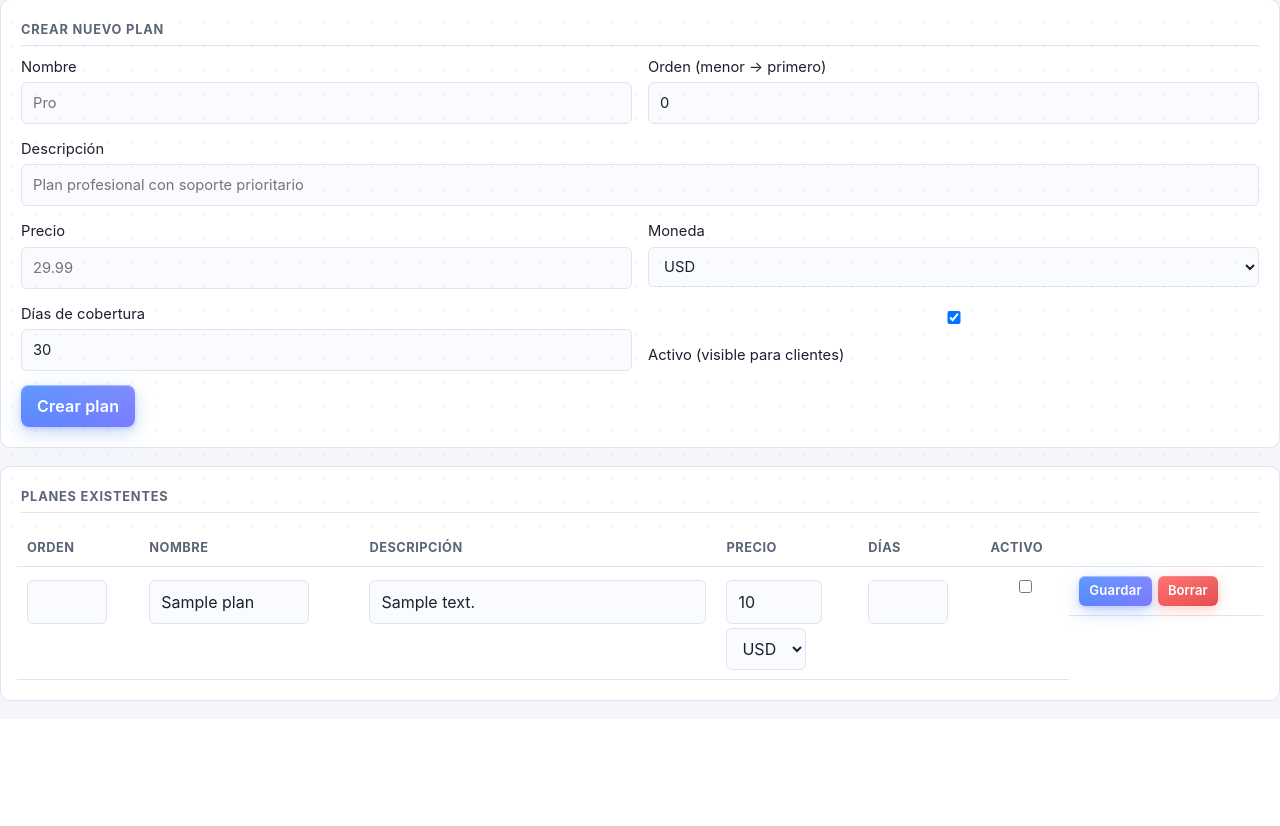
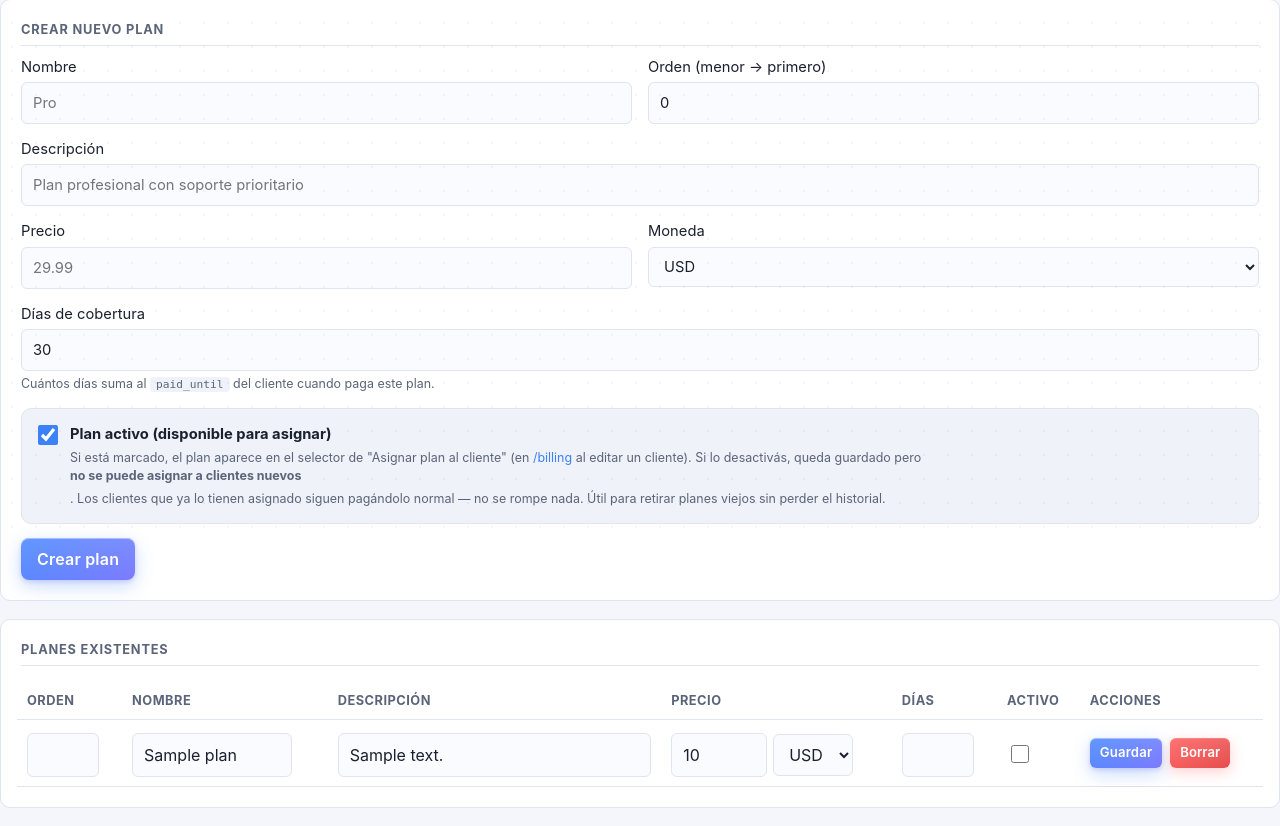
Before and after one commit to mtandazo35/monitor-maat-pro, a FastAPI app: template web/app/templates/plans_settings.html in a window 1280 px wide. Shown: the part 253-1079 px from the top of the page. Before the commit the page ends 954 px from the top, so only its background shows below. Run offline with FastAPI, Linux system fonts and the light colour scheme; the template is opened without the code that fills it: most values are stand-ins (such as "Sample title", 1, 10 or a date in 2020); parts of the project's set-up code (start-up, migrations or seed data) failed here and were passed over.

Commit message:
ui: explicar checkboxes (Plans Activo + Network HTTPS) + alinear tabla planes
Cambios pedidos:

1. Tabla 'Planes existentes' - moneda al lado del precio:
   El input price + select currency caian en filas separadas porque la
   celda no tenia flex/inline layout. Fix:
   - <div style='display:inline-flex;gap:6px;align-items:center;flex-wrap:nowrap'>
     envuelve precio + moneda → quedan lado a lado siempre
   - vertical-align:middle en todos los <td> de la tabla
   - Checkbox Activo: ahora 18x18px centrado con accent-color del tema
     en vez de label con flex que se rompia
   - Botones Guardar+Borrar: tambien envueltos en inline-flex con gap:8px
   - <th> ultimo column ahora dice 'Acciones' en vez de vacio

2. Checkbox 'Activo (visible para clientes)' del form Crear plan:
   Antes: checkbox suelto sin contexto, mal alineado.
   Ahora: .toggle-card (caja con borde y bg) que contiene:
   - Checkbox 20x20 con accent-color
   - Label fuerte: 'Plan activo (disponible para asignar)'
   - Descripcion larga: que pasa si lo desactivas (no se asigna a nuevos
     clientes pero los que ya lo tienen siguen pagandolo, util para
     retirar planes viejos sin perder historial)

3. Checkbox 'Mostrar URLs como HTTPS' en /settings/network:
   Mismo tratamiento toggle-card con descripcion clara:
   - 'Servir el panel y los tenants con HTTPS'
   - Explica que activado es lo recomendado, Caddy emite certs LE,
     y solo desactivar para dev local con HTTP

4. CSS .toggle-card global agregado a styles.css:
   Background panel-alt + border + padding 14x16, checkbox 20x20 con
   align-items:flex-start (texto puede ser largo y se alinea desde
   arriba). Reusable en cualquier futuro toggle.

5. Bonus: 'Dias de cobertura' del form Crear plan ahora tiene small
   helper explicando que suma al paid_until cuando se cobra el plan.

```diff
--- a/web/app/static/styles.css
+++ b/web/app/static/styles.css
@@ -344,6 +344,32 @@ label small {
   .smtp-grid,
   .form-grid-2 { grid-template-columns: 1fr; }
 }
+
+/* === Toggle card: checkbox grande con label + descripcion visible === */
+.toggle-card {
+  background: var(--panel-alt);
+  border: 1px solid var(--border);
+  border-radius: 10px;
+  padding: 14px 16px;
+  margin: 14px 0 4px;
+}
+.toggle-row {
+  display: flex;
+  align-items: flex-start;
+  gap: 12px;
+  margin: 0;
+  cursor: pointer;
+}
+.toggle-row input[type="checkbox"] {
+  width: 20px; height: 20px;
+  margin: 2px 0 0;
+  flex-shrink: 0;
+  cursor: pointer;
+  accent-color: var(--accent);
+}
+.toggle-text { flex: 1; min-width: 0; }
+.toggle-text strong { display: block; margin-bottom: 4px; }
+.toggle-text small { display: block; line-height: 1.5; }
 
 .form-section {
   font-size: .8rem;
--- a/web/app/templates/plans_settings.html
+++ b/web/app/templates/plans_settings.html
@@ -45,16 +45,28 @@
         </select>
       </label>
     </div>
-    <div class="form-grid-2">
     <label>Días de cobertura
       <input name="days" type="number" min="1" required value="30">
+      <small class="muted">Cuántos días suma al <code>paid_until</code> del cliente cuando paga este plan.</small>
     </label>
-      <label class="row" style="align-items:center;gap:8px">
+
+    <div class="toggle-card">
+      <label class="toggle-row">
         <input type="checkbox" name="is_active" value="1" checked>
-        <span>Activo (visible para clientes)</span>
+        <span class="toggle-text">
+          <strong>Plan activo (disponible para asignar)</strong>
+          <small class="muted">
+            Si está marcado, el plan aparece en el selector de "Asignar plan al cliente"
+            (en <a href="/billing">/billing</a> al editar un cliente). Si lo desactivás,
+            queda guardado pero <strong>no se puede asignar a clientes nuevos</strong>.
+            Los clientes que ya lo tienen asignado siguen pagándolo normal — no se rompe nada.
+            Útil para retirar planes viejos sin perder el historial.
+          </small>
+        </span>
       </label>
     </div>
-    <div class="row">
+
+    <div class="row" style="margin-top:14px">
       <button type="submit" class="primary">Crear plan</button>
     </div>
   </form>
@@ -67,41 +79,43 @@
   {% else %}
     {# Desktop: tabla con inputs inline #}
     <div class="desktop-only tbl-wrap">
-      <table class="tbl">
+      <table class="tbl plans-tbl">
         <thead>
           <tr>
             <th>Orden</th><th>Nombre</th><th>Descripción</th>
-            <th>Precio</th><th>Días</th><th>Activo</th><th></th>
+            <th>Precio</th><th>Días</th><th>Activo</th><th>Acciones</th>
           </tr>
         </thead>
         <tbody>
           {% for p in plans %}
           <tr>
             <form method="post" action="/settings/plans/{{ p.id }}/edit">
-              <td><input type="number" name="sort_order" value="{{ p.sort_order }}" style="width:5em"></td>
-              <td><input name="name" value="{{ p.name }}" required maxlength="40" style="width:10em"></td>
-              <td><input name="description" value="{{ p.description or '' }}" maxlength="200"></td>
-              <td>
+              <td style="vertical-align:middle"><input type="number" name="sort_order" value="{{ p.sort_order }}" style="width:4.5em"></td>
+              <td style="vertical-align:middle"><input name="name" value="{{ p.name }}" required maxlength="40" style="width:10em"></td>
+              <td style="vertical-align:middle"><input name="description" value="{{ p.description or '' }}" maxlength="200"></td>
+              <td style="vertical-align:middle">
+                <div style="display:inline-flex;gap:6px;align-items:center;flex-wrap:nowrap">
                   <input name="price" type="number" min="0" step="0.01" value="{{ p.price }}" required style="width:6em">
                   <select name="currency" style="width:5em">
                     {% for c in ['USD','EUR'] %}
                     <option value="{{ c }}" {% if p.currency == c %}selected{% endif %}>{{ c }}</option>
                     {% endfor %}
                   </select>
+                </div>
               </td>
-              <td><input name="days" type="number" min="1" value="{{ p.days }}" required style="width:5em"></td>
-              <td>
-                <label class="row" style="align-items:center;gap:6px;justify-content:center">
-                  <input type="checkbox" name="is_active" value="1" {% if p.is_active %}checked{% endif %}>
-                </label>
+              <td style="vertical-align:middle"><input name="days" type="number" min="1" value="{{ p.days }}" required style="width:4.5em"></td>
+              <td style="vertical-align:middle;text-align:center">
+                <input type="checkbox" name="is_active" value="1" {% if p.is_active %}checked{% endif %}
+                       style="width:18px;height:18px;cursor:pointer;accent-color:var(--accent)">
               </td>
-              <td class="row" style="gap:6px">
+              <td style="vertical-align:middle">
+                <div style="display:inline-flex;gap:8px;flex-wrap:nowrap">
                   <button type="submit" class="btn small primary">Guardar</button>
             </form>
-                <form method="post" action="/settings/plans/{{ p.id }}/delete" class="inline"
-                      >
+                  <form method="post" action="/settings/plans/{{ p.id }}/delete" class="inline">
                     <button type="submit" class="btn small warn">Borrar</button>
                   </form>
+                </div>
               </td>
           </tr>
           {% endfor %}
```
Also changed, not shown: web/app/templates/network_settings.html (+41 -4 lines). Lines whose indentation alone changed are shown as unchanged.
